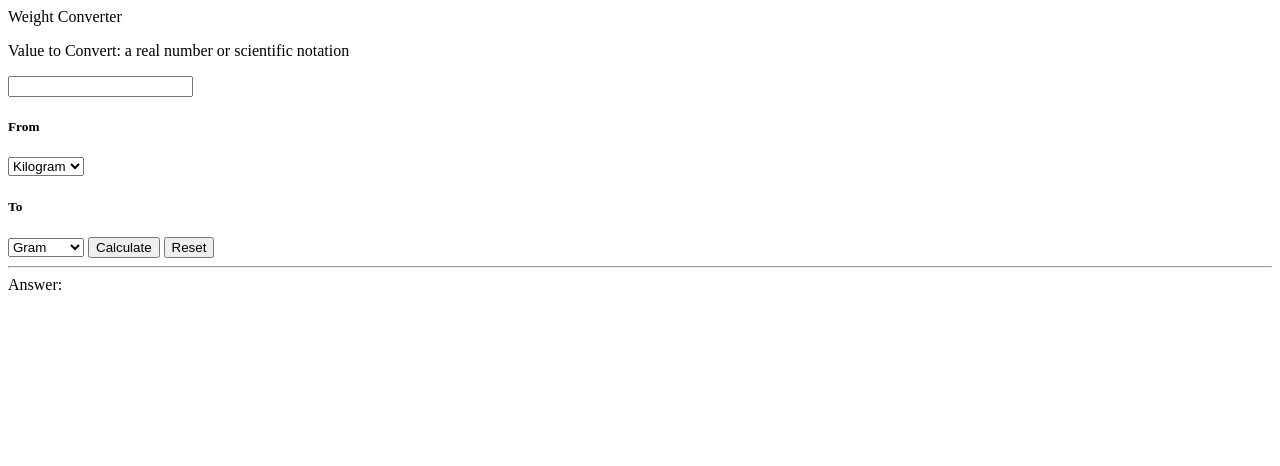
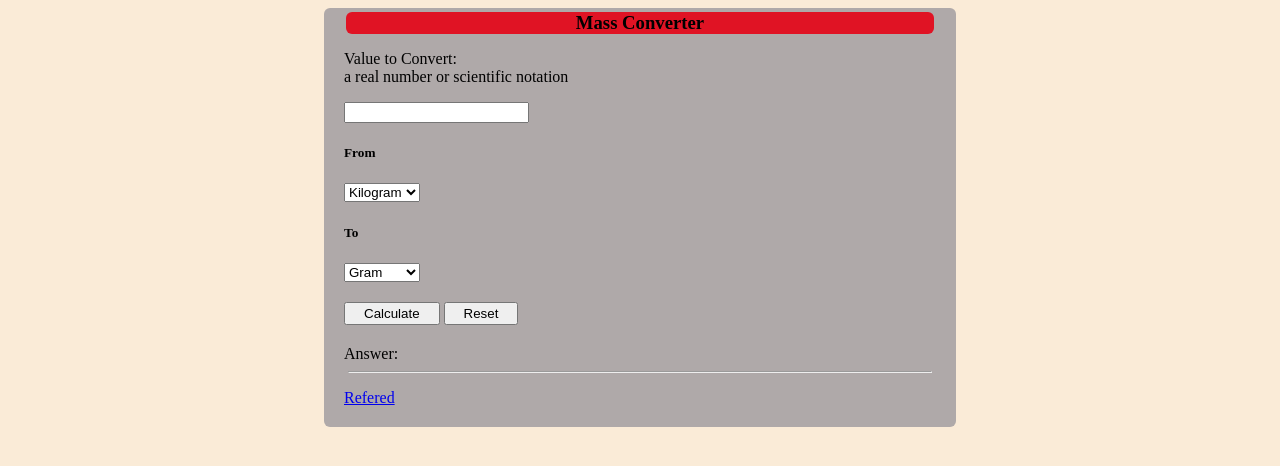
Before and after one commit to kishore1477/-mass_converter, a plain HTML site: page index.html in a window 1280 px wide. Drawn offline with Linux system fonts and the light colour scheme.

Commit message:
finally css code

```diff
--- a/index.html
+++ b/index.html
@@ -4,18 +4,14 @@
     <meta charset="UTF-8">
     <meta http-equiv="X-UA-Compatible" content="IE=edge">
     <meta name="viewport" content="width=device-width, initial-scale=1.0">
-    <title>weight Converter - Kishore</title>
+    <link rel="stylesheet" href="style.css">
+    <title>Mass Converter - Kishore</title>
 </head>
 <body>
     <div class="container">
-    <header>
-        <nav>
-            Weight Converter
-        </nav>
-    </header>
-
-    <section class="main">
-        <p>Value to Convert:
+        <section class="main">
+            <h3> Mass Converter </h3>
+        <p>Value to Convert: <br>
          a real number or scientific notation
             </p>
             <input type="number" id="data">
@@ -32,12 +28,15 @@
             <option value="kilogram">Kilogram</option>
                 <option value="milligram">Milligram</option>
 
-       </select>
-       <button id="cal">Calculate</button>
-       <button id="reset">Reset</button>
+       </select> <br>
+       <div class="btnsection">
 
-       <hr class="line">
-       <div>Answer:
+           <button class="btn" id="cal">Calculate</button>
+           <button  class="btn"id="reset">Reset</button>
+       </div>
+
+       <div class="ResulSection">Answer:
+           <hr class="line">
         <p id="resultFrom"></p>
         <p id="insertData"></p>
         <p id="resulTo"></p>
@@ -45,6 +44,7 @@
 <p id="error"></p>
 
        </div>
+       <a href="https://www.calculatorsoup.com/calculators/conversions/weight.php"  target="_blank">Refered</a>
     </section>
 </div>
 <script src="index.js"></script>
--- a/index.js
+++ b/index.js
@@ -94,7 +94,7 @@ function mainfunc() {
 
       }
    } else {
-      alert("please enter data")
+      alert("Please enter a Number")
    }
 
 
--- a/style.css
+++ b/style.css
@@ -1,7 +1,61 @@
+
+body{
+    background-color: antiquewhite;
+}
+
 .container{
+
     margin: auto;
-    text-align: center;
+    width: 50%;
+
+}
+.main{
+    background-color: rgb(175, 169, 169);
+    border-radius: 6px;
+    padding: 2px 20px 20px 20px;
+    /* margin-top: 20px; */
+
 }
 .line{
     margin: 8px 4px 8px;
 }
+h3{
+    background-color: rgb(224, 19, 36);
+    text-align: center;
+    margin: 2px;
+    border-radius: 6px;
+
+}
+.ResulSection{
+    margin-top: 20px;
+}
+.btn{
+    cursor: pointer;
+    padding: 2px 18px 2px;
+}
+.btn:hover{
+    cursor: pointer;
+    padding: 2px 18px 2px;
+    background-color: rgb(94, 89, 90);
+    border-radius: 6px;
+    border: 1px solid  rgb(175, 169, 169);
+}
+.btnsection{
+    margin-top: 20px;
+    margin-bottom: 20px;
+}
+
+@media  only screen and (min-width: 270px) and (max-width: 979px) {
+    .container{
+
+        margin: auto;
+        /* width: 50%; */
+        width: 80%;
+
+    }
+    #data{
+        width: 37%;
+        margin: auto;
+    }
+
+}
```
